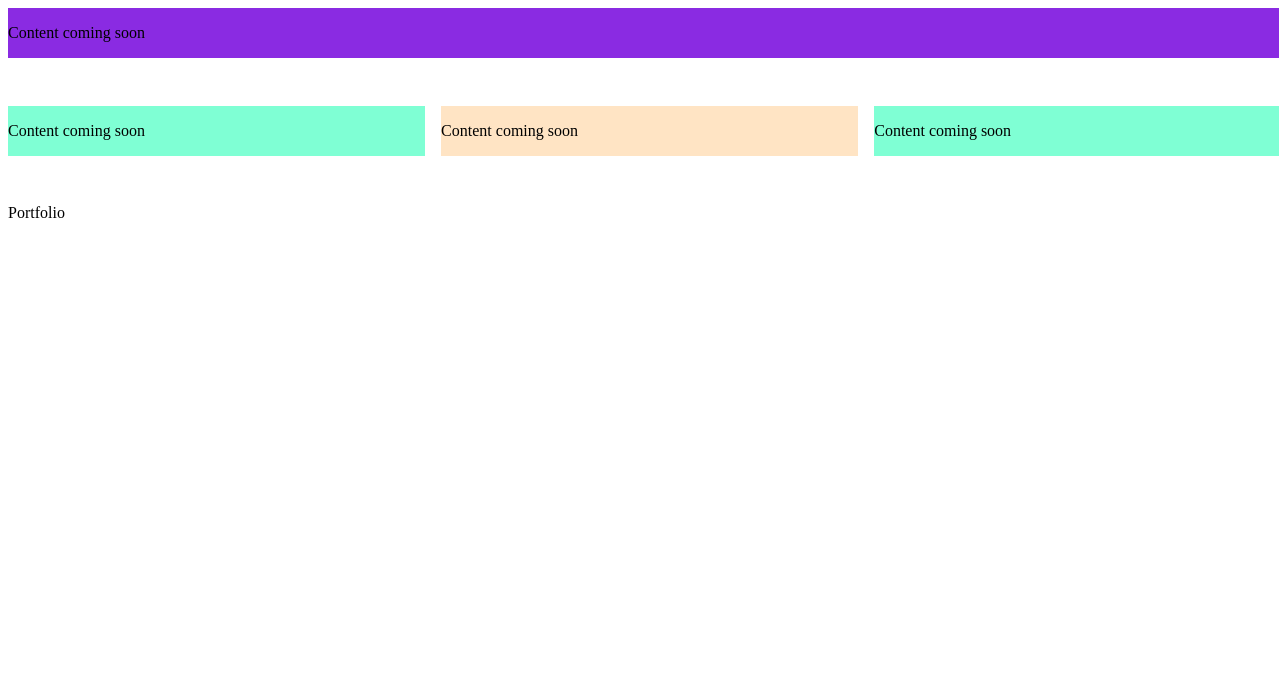
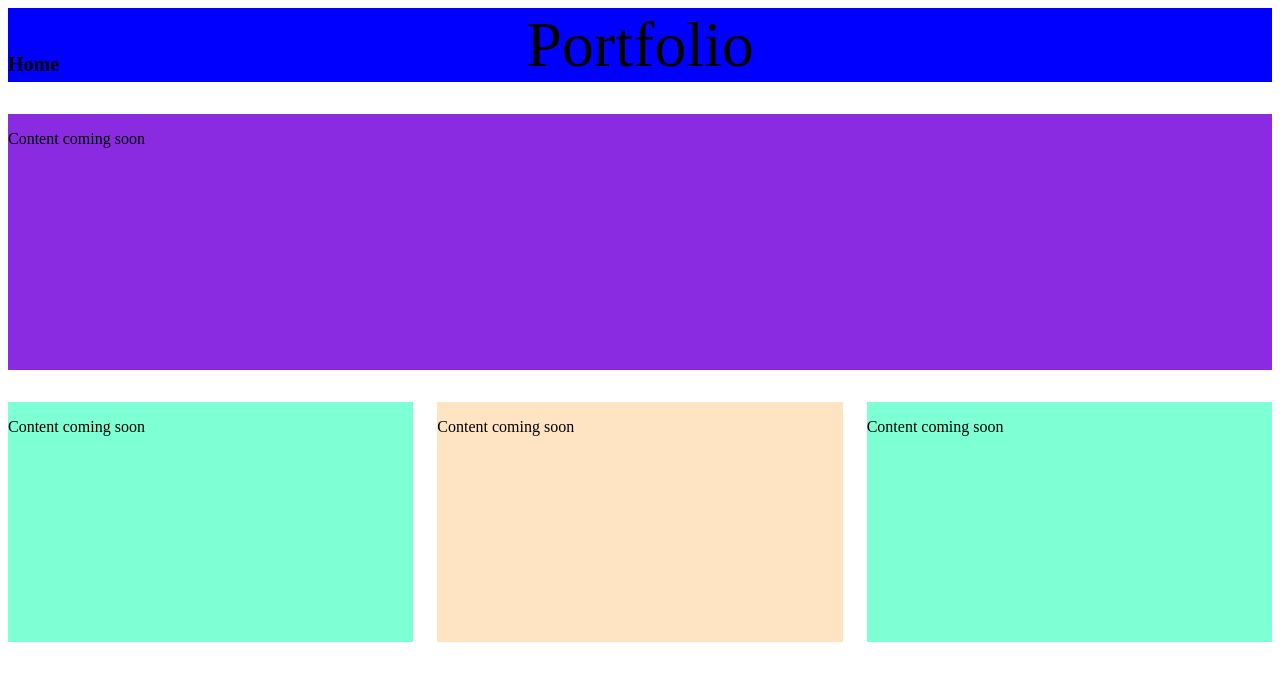
Before and after one commit to belobel/Website-Portfolio, a plain HTML site: page portfolio.html in a window 1280 px wide. Drawn offline with Linux system fonts and the light colour scheme.

Commit message:
Column layout and size changed

```diff
--- a/portfolio.css
+++ b/portfolio.css
@@ -1,35 +1,60 @@
-.c1{
-    grid-area: main;
-    background-color: blueviolet;
+header {
+    grid-area: header;
+    background-color: blue;
+    font-size: 4em;
+    text-align: center;
 
 }
 
-.c2{
-    grid-area: left;
-    background-color: aquamarine;
-
-}
-
-.c3{
-    grid-area: centre;
-    background-color: bisque;
+p1{
+    text-align: right;
+    position: absolute;
+    top: 4em;
+    font-size:x-small;
 
 
 }
 
-.c4{
+.c1 {
+    grid-area: main;
+    background-color: blueviolet;
+    height: 16em;
+
+
+}
+
+.c2 {
+    grid-area: left;
+    background-color: aquamarine;
+    height: 15em;
+
+
+}
+
+.c3 {
+    grid-area: centre;
+    background-color: bisque;
+    height: 15em;
+}
+
+.c4 {
     grid-template-rows: 30em;
     grid-area: right;
     background-color: aquamarine;
+    height: 15em;
 
 }
 
 body {
     display: grid;
-    grid-template-columns: 33% 33% 32%;
-    grid-template-areas: "main main main"
-    "left centre right" ;
-    row-gap: 3em;
-    column-gap: 1em;
+    grid-template-columns: auto auto auto;
+    grid-template-areas:
+        "header header header"
+        "main main main"
+        "left centre right";
+    row-gap: 2em;
+    column-gap: 1.5em;
 
-    }
+
+
+}
--- a/portfolio.html
+++ b/portfolio.html
@@ -10,7 +10,10 @@
 
 
 <body>
-    <header>Portfolio</header>
+   <header>Portfolio</header>
+
+    <p1><H1>Home</H1></p1>
+
     <section class="c1">
         <P>Content coming soon</P>
     </section>
@@ -31,4 +34,5 @@
 
 
 
+
 </body>
```
